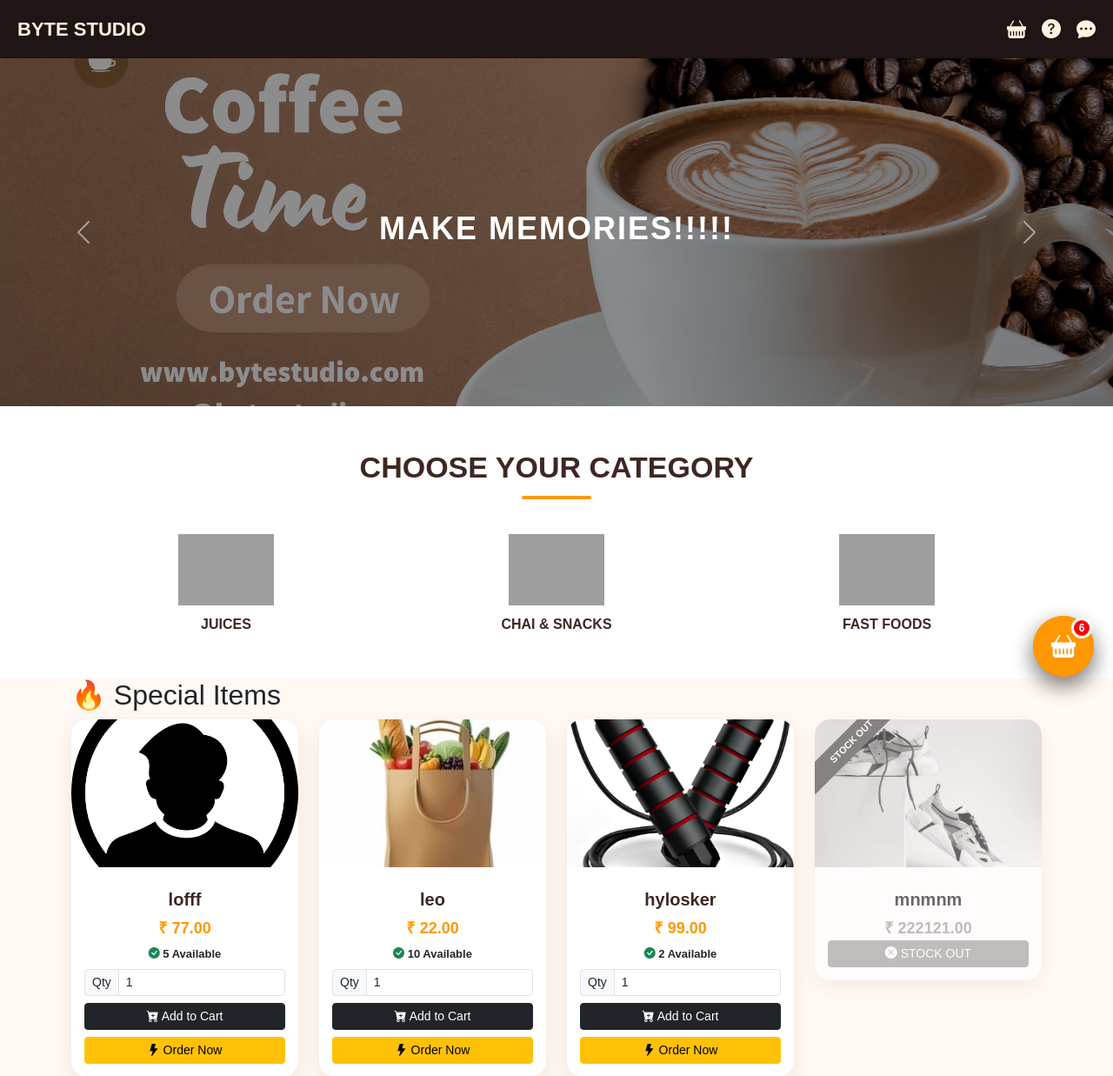
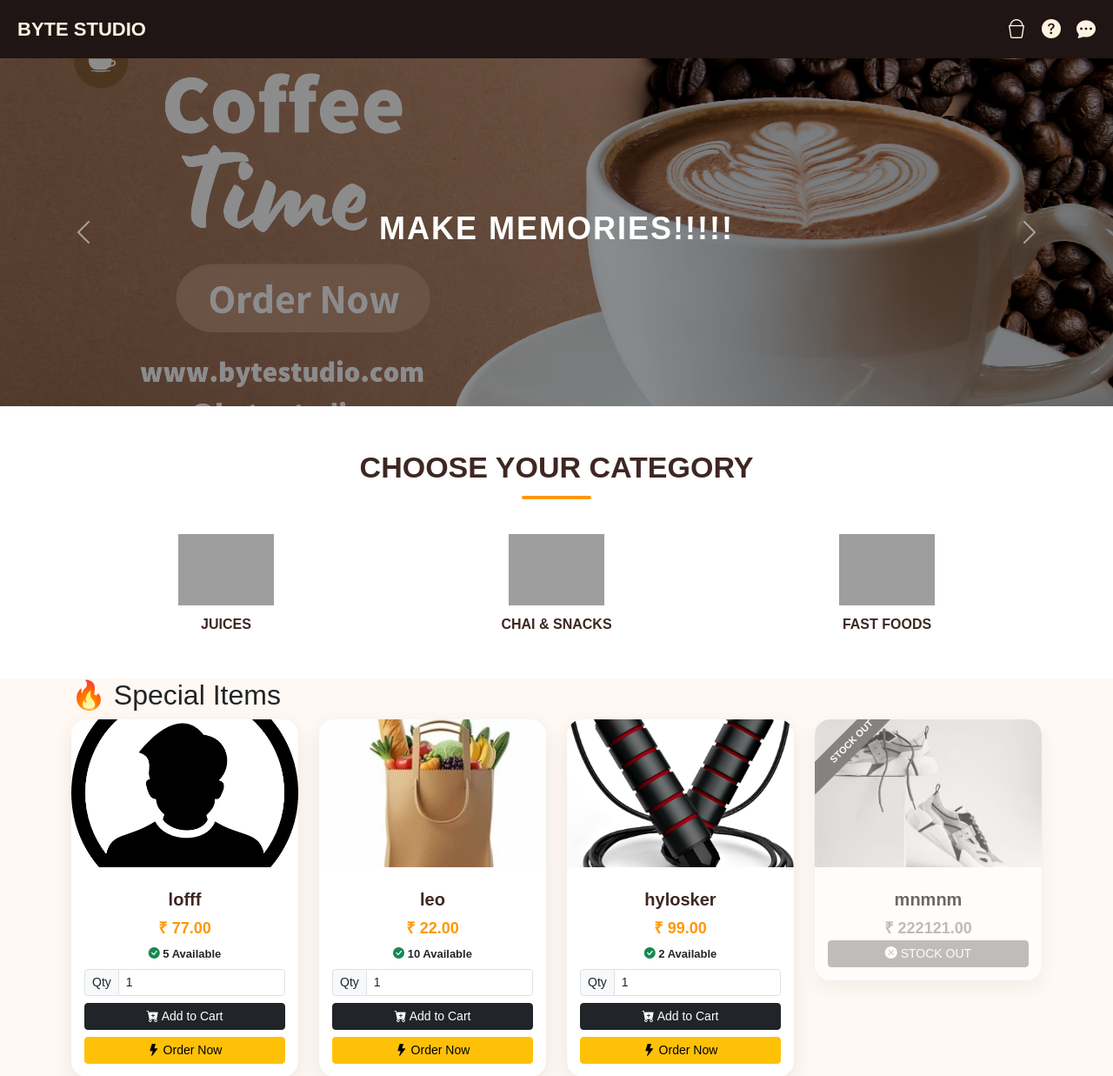
Before and after one commit to muhammedRinshad210/menuproject, a Django app: page / in a window 1280 px wide. Shown: the top 1237 px of the page at 87% size. Run offline with Django 5.2, Linux system fonts and the light colour scheme; data comes from the database, SQL or seed files in the repository; both versions use the stored data as it was after the commit; grey boxes are pictures that could not be loaded.

Commit message:
cart button hidden

```diff
--- a/menuproject/menuapp/templates/menuapp/base.html
+++ b/menuproject/menuapp/templates/menuapp/base.html
@@ -128,11 +128,14 @@ body{
     <a class="navbar-brand" href="/">BYTE STUDIO</a>
 
     <div class="nav-icons">
+        <a href="{% url 'cart' %}" class="nav-icon">
+            <i class="bi bi-bucket"></i>
+            </a>
 
         <!-- Cart Icon -->
-        <a href="#" class="nav-icon" data-bs-toggle="modal" data-bs-target="#cartModal">
+        <!-- <a href="#" class="nav-icon" data-bs-toggle="modal" data-bs-target="#cartModal">
             <i class="bi bi-basket-fill"></i>
-        </a>
+        </a> -->
 
         <!-- Help Icon -->
         <a href="#" class="nav-icon">
@@ -162,12 +165,12 @@ body{
       <div class="modal-body">
 
         {% if cart_items %}
-            {% for item in cart_items %}
-                <div class="d-flex justify-content-between mb-2">
-                    <span>{{ item.product.name }}</span>
-                    <span>₹ {{ item.product.price }}</span>
-                </div>
-            {% endfor %}
+            {% for cart in cart_items %}
+    <div class="d-flex justify-content-between mb-2">
+        <span>{{ cart.item.name }}</span>
+        <span>₹ {{ cart.item.price }}</span>
+    </div>
+{% endfor %}
         {% else %}
             <p class="text-center">Cart is empty</p>
         {% endif %}
@@ -190,13 +193,17 @@ body{
 
 
 <!-- ===== Floating Cart Button ===== -->
-{% if cart_count > 0 %}
-<a href="#" class="floating-btn" data-bs-toggle="modal" data-bs-target="#cartModal">
-    <i class="bi bi-basket-fill"></i>
+{% if cart_count > 0 and request.resolver_match.url_name != 'cart' %}
+<a href="#"
+   class="floating-btn"
+   id="floatingCartBtn"
+   data-bs-toggle="modal"
+   data-bs-target="#cartModal">
+    <i class="bi bi-bucket"></i>
     <span class="cart-badge">{{ cart_count }}</span>
 </a>
+<!-- bi bi-basket-fill -->
 {% endif %}
-
 
 <!-- ===== Footer ===== -->
 <footer class="footer">
@@ -205,6 +212,26 @@ body{
 
 <!-- Bootstrap JS -->
 <script src="https://cdn.jsdelivr.net/npm/bootstrap@5.3.2/dist/js/bootstrap.bundle.min.js"></script>
+<script>
+document.addEventListener("DOMContentLoaded", function () {
 
+    var cartModal = document.getElementById("cartModal");
+    var floatingBtn = document.getElementById("floatingCartBtn");
+
+    if (cartModal && floatingBtn) {
+
+        // Hide floating button when modal opens
+        cartModal.addEventListener("show.bs.modal", function () {
+            floatingBtn.style.display = "none";
+        });
+
+        // Show floating button when modal closes
+        cartModal.addEventListener("hidden.bs.modal", function () {
+            floatingBtn.style.display = "flex";
+        });
+
+    }
+});
+</script>
 </body>
 </html>
--- a/menuproject/menuapp/templates/menuapp/index.html
+++ b/menuproject/menuapp/templates/menuapp/index.html
@@ -405,11 +405,6 @@ body{
 
 
 
-{% if cart_count > 0 %}
-<a href="{% url 'cart' %}" class="floating-btn">
-🛒
-<span class="cart-badge">{{ cart_count }}</span>
-</a>
-{% endif %}
+
 
 {% endblock %}
--- a/menuproject/menuapp/views.py
+++ b/menuproject/menuapp/views.py
@@ -18,7 +18,13 @@ def home(request):
     carousels = Carousel.objects.all().order_by('-id')
     special_items = SpecialItem.objects.all().order_by('-id')
 
-    cart_count = Cart.objects.count()
+    session_key = request.session.session_key
+
+    if not session_key:
+        request.session.create()
+        session_key = request.session.session_key
+
+    cart_count = Cart.objects.filter(session_key=session_key).count()
 
     return render(request, 'menuapp/index.html', {
         'carousels': carousels,
```
Also changed, not shown: menuproject/db.sqlite3.
